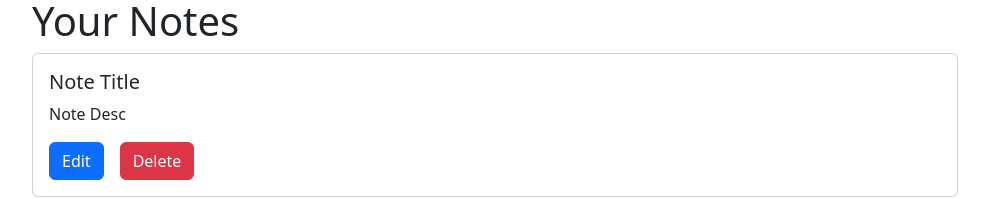
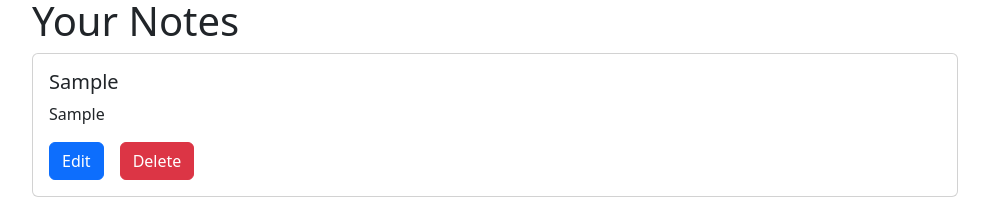
Before and after one commit to JonathanHew/ReactJS_Notes_App, a React (Create React App) app in the folder react-notes-app/: page / in a window 1280 px wide. Both pictures are taken after typing "Sample", "Sample" into the empty fields and a click on the button "Add Note". Shown: the part 363-562 px from the top of the page, without its empty margins (145-1134 px from the left). Built offline with nearby package versions, Linux system fonts and the light colour scheme.

Commit message:
notes now update to content added

```diff
--- a/react-notes-app/src/App.js
+++ b/react-notes-app/src/App.js
@@ -34,7 +34,7 @@ const App = () => {
               </div>
             ) : (
               notes.map((element) => {
-                return <Notes />;
+                return <Notes element={element} />;
               })
             )}
           </div>
--- a/react-notes-app/src/components/Form.js
+++ b/react-notes-app/src/components/Form.js
@@ -10,7 +10,7 @@ const Form = ({title, setTitle, body, setBody, notes, setNotes, color, setColor}
                 [...note, {
                     id: uuid(),
                     title:title,
-                    desc: body,
+                    body: body,
                     color: color
                 }]
             )
--- a/react-notes-app/src/components/Notes.js
+++ b/react-notes-app/src/components/Notes.js
@@ -1,12 +1,12 @@
 import React from "react";
 
-const Notes = () => {
+const Notes = ({element}) => {
   return (
     <>
       <div className="card mb-3">
         <div className="card-body">
-          <h5 className="card-title">Note Title</h5>
-          <p className="card-text">Note Desc</p>
+          <h5 className="card-title">{element.title}</h5>
+          <p className="card-text">{element.body}</p>
           <button
             type="button"
             class="btn btn-primary"
```
